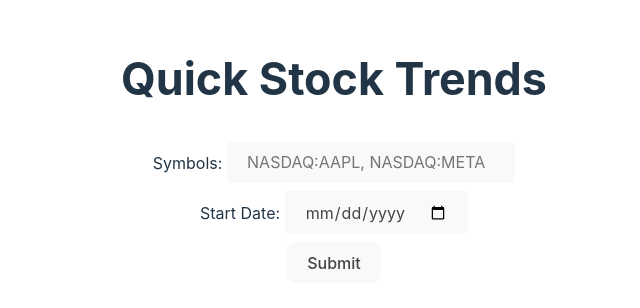
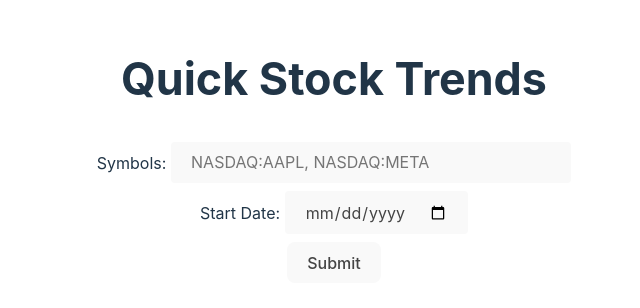
Before and after one commit to natsothanaphan/quick-stock-trends, a React (Vite) app: page / in a window 1280 px wide. Shown: the part 242-550 px from the top of the page, without its empty margins (306-946 px from the left). Built offline with nearby package versions, Linux system fonts and the light colour scheme.

Commit message:
adjust app css

```diff
--- a/src/App.css
+++ b/src/App.css
@@ -1,4 +1,5 @@
 #root {
+  width: 100%;
   max-width: 960px;
   margin: 0 auto;
   text-align: center;
@@ -13,8 +14,17 @@
   min-height: 100vh;
 }
 
+form {
+  width: 100%;
+  max-width: 600px;
+}
+
 form div {
   margin: 8px 0;
+}
+form input[type="text"] {
+  width: 100%;
+  max-width: 360px;
 }
 
 .chart-container {
```
